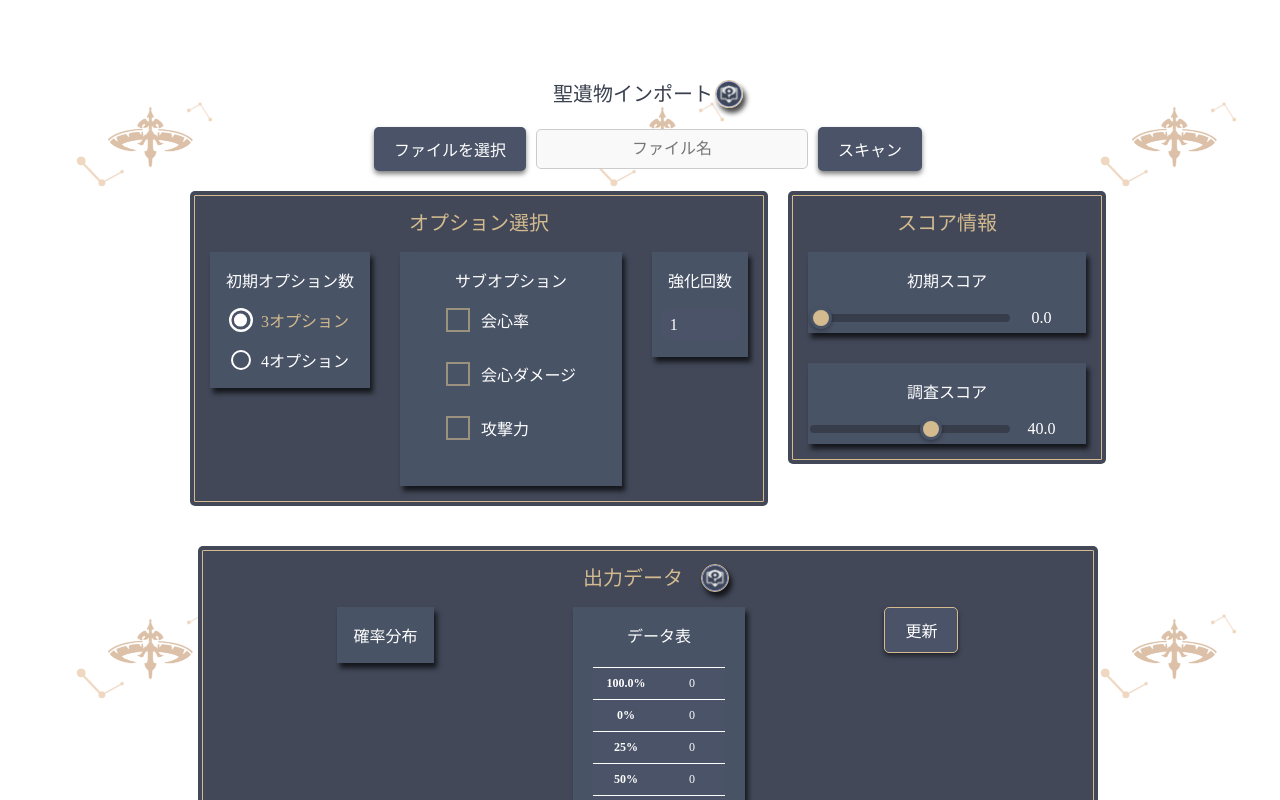
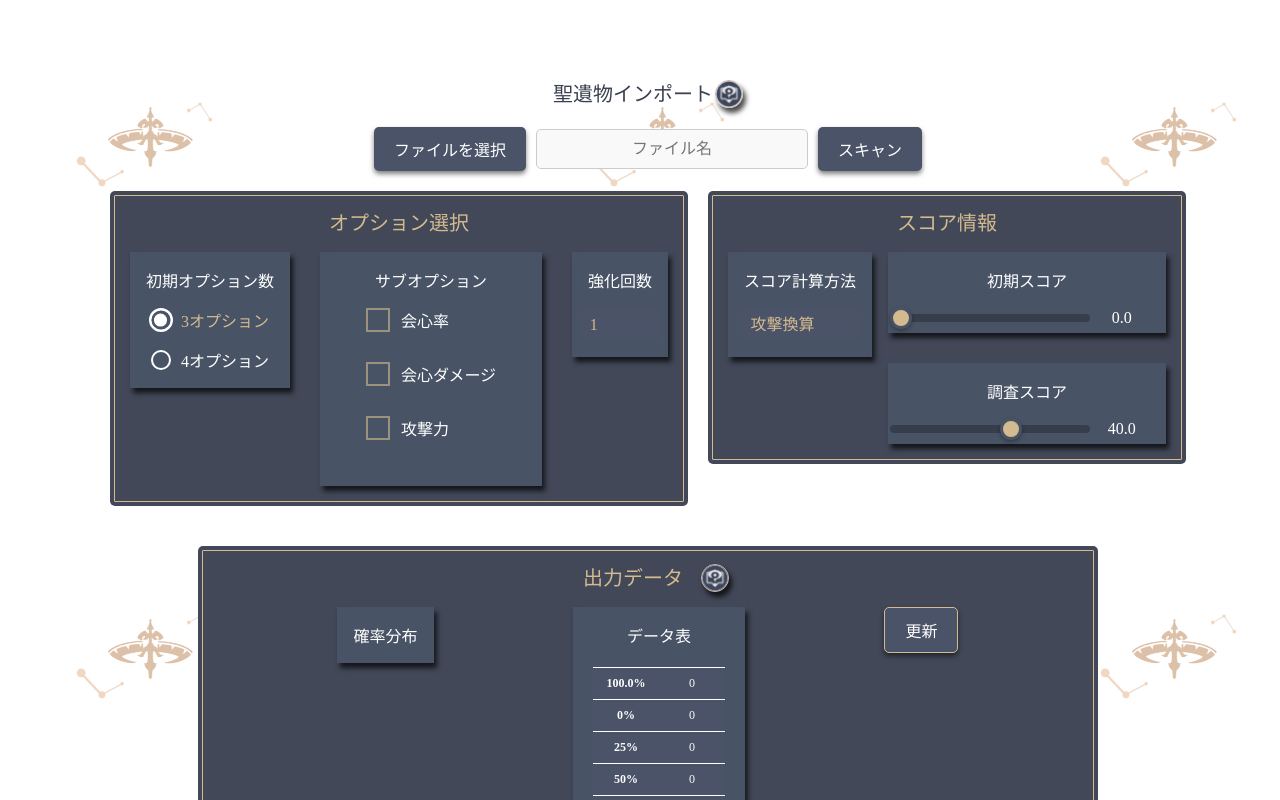
Before and after one commit to kyobankatu/ArtifactSimulator-Vercel, a Vue app: page / in a window 1280 px wide. Shown: the top 800 px of the page. Built offline with nearby package versions, Linux system fonts and the light colour scheme; a web font is replaced by a local one.

Commit message:
add function to calculate hp based score

```diff
--- a/src/App.vue
+++ b/src/App.vue
@@ -24,11 +24,11 @@
           </p>
           <div class="info-inner-box">
             <p>聖遺物の画像を基に、サブオプション等の情報を自動で入力します。</p>
-            <p>※ β版のため、会心率、会心ダメージ、攻撃力%の３つの項目に基づいたスコア計算のみ対応。</p>
+            <p>※ 手動で入力することも可能です。</p>
             <p>聖遺物の画像は、<span style="color: #ff6f61;">メインオプションとサブオプションのみが見える</span>様に切り取った上で、アップロードして下さい。
               聖遺物のセット効果を含めた画像を使用した場合、誤った情報を入力する可能性があります。</p>
             <p style="text-align: center;">切り取った画像の例</p>
-            <img src="./assets/artifact-sample.webp" alt="Info" style="width: 40%; height: auto;"/>
+            <img src="./assets/artifact-sample.webp" alt="Info" style="width: 40%; height: auto; max-width: 300px;"/>
           </div>
         </div>
       </div>
@@ -144,6 +144,14 @@
         <div id="score-info-area">
           <p style="font-size: min(calc(14vw / 5), 20px); color: #d3bb8f; margin: min(calc(11vw / 5), 16px);">スコア情報</p>
           <div id="score-info-inner-area">
+            <div id="score-type-area" class="info-section">
+              <p>スコア計算方法</p>
+              <select id="score-type-select" v-model.number="score_type">
+                <option value="atk">攻撃換算</option>
+                <option value="hp">HP換算</option>
+              </select>
+            </div>
+            <div id="slider-area">
               <div id="init-score-area" class="info-section">
                 <p>初期スコア</p>
                 <div class="range-slider">
@@ -191,6 +199,7 @@
                     v-model="searchScore_formatted"
                     @blur="updateSearchScore($event.target.value)"
                   />
+                </div>
               </div>
             </div>
           </div>
@@ -303,7 +312,9 @@ export default {
       is_crit_rate: false, // 会心率のフラグ
       is_crit_dmg: false,  // 会心ダメージのフラグ
       is_atk: false,       // 攻撃力のフラグ
+      is_hp: false,       // HPのフラグ
       count: 1,            // 強化回数
+      score_type: "atk",   // スコア計算方法
       distributionImg: null,  // 確率分布のグラフ
       percentile: [["100.0", "0"], ["0", "0"], ["25", "0"], ["50", "0"], ["75", "0"], ["100", "0"]],
       average: 0,   // 平均
@@ -375,6 +386,8 @@ export default {
       const formData = new FormData();
       // 画像を 'image' という名前で追加
       formData.append('image', this.selectedFile);
+      // スコア計算方法を 'score_type' という名前で追加
+      formData.append('score_type', this.score_type);
 
       try {
         // POSTリクエストを送信
@@ -388,12 +401,14 @@ export default {
         // 各種数値を変更
         const data = response.data;
 
-        this.initScore = data.init
+        this.initScore = data.init;
         this.initScore_formatted = this.initScore.toFixed(1);
-        this.is_atk = data.is_atk
-        this.is_crit_rate = data.is_crit_rate
-        this.is_crit_dmg = data.is_crit_dmg
-        this.option = data.option
+        this.is_atk = data.is_atk;
+        this.is_hp = data.is_hp;
+        this.is_crit_rate = data.is_crit_rate;
+        this.is_crit_dmg = data.is_crit_dmg;
+        this.option = data.option;
+        this.score_type = data.score_type;
 
         // チェックボックスやスライダーの値を更新
         const atk_box = document.getElementById('is-atk');
@@ -471,9 +486,11 @@ export default {
           crit_dmg: this.is_crit_dmg,
           crit_rate: this.is_crit_rate,
           atk: this.is_atk,
+          hp: this.is_hp,
           init: this.initScore,
           score: this.searchScore,
           count: this.count,
+          score_type: this.score_type,
         };
 
         this.loading = true;
@@ -1005,7 +1022,7 @@ body {
 
   font-size: min(calc(9vw / 5), 16px);
   background-color: #4B5368;
-  color: white;
+  color: #d3bb8f;
   border-radius: 5px;
   border: none;
   outline: none;
@@ -1055,7 +1072,63 @@ body {
 }
 
 #score-info-inner-area {
-  margin: 0px min(calc(14vw / 5), 20px) min(calc(14vw / 5), 20px);
+  margin: 0px min(calc(14vw / 5), 20px);
+
+  display: flex;
+  align-items: flex-start;
+  justify-items: center;
+  gap: min(calc(11vw / 5), 16px);
+}
+
+#score-type-area p {
+  padding: 0px min(calc(9vw / 5), 16px);
+
+  font-size: min(calc(9vw / 5), 16px);
+  color: #fff;
+  white-space: nowrap;
+}
+
+#score-type-select {
+  padding: min(calc(5vw / 5), 8px);
+  margin: 0px min(calc(9vw / 5), 16px) min(calc(9vw / 5), 16px);
+
+  font-size: min(calc(9vw / 5), 16px);
+  background-color: #4B5368;
+  color: #d3bb8f;
+  border-radius: 5px;
+  border: none;
+  outline: none;
+  cursor: pointer;
+  width: 80%;
+  appearance: none;
+  transition: background-color 0.3s ease;
+}
+
+/* score-type-areaのアニメーション */
+
+#score-type-select:hover {
+  background-color: #424858;
+}
+
+#score-type-select:focus {
+  background-color: #3a404f;
+  border: 1px solid #d3bb8f;
+}
+
+/* セレクトボックスの矢印 */
+#score-type-select::-ms-expand {
+  display: none;
+}
+
+#score-type-select option {
+  background-color: #4B5368;
+  color: white;
+}
+
+/* ここまでアニメーション */
+
+#slider-area {
+  margin-bottom: min(calc(14vw / 5), 20px);
   width: fit-content;
   height: fit-content;
 
```
Lines whose indentation alone changed are shown as unchanged.
